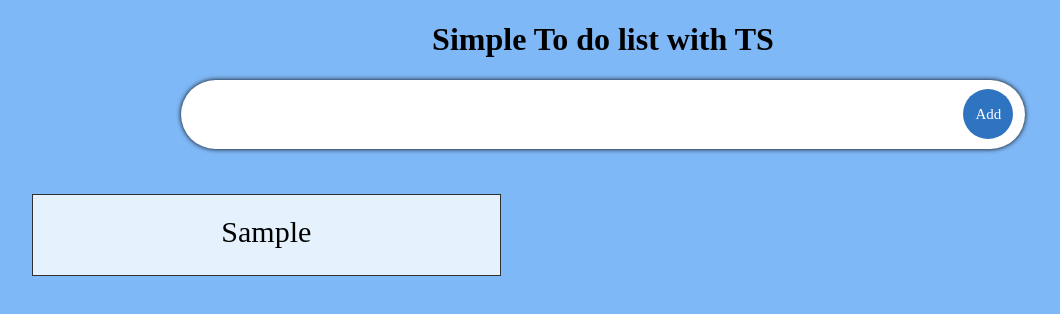
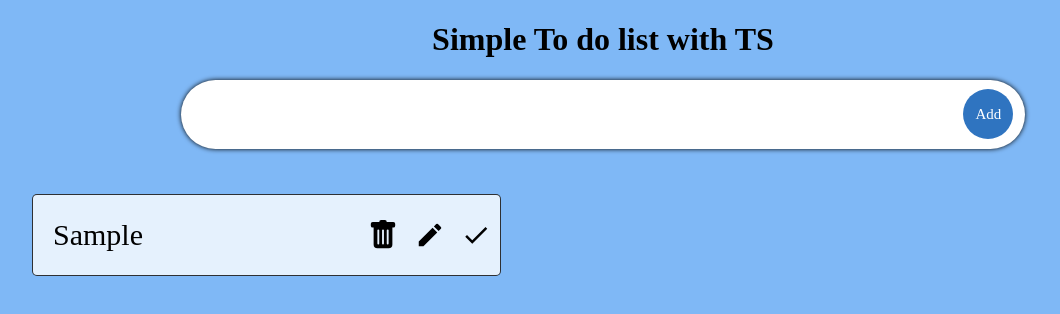
Before and after one commit to hazem237/TS-ToDoList-, a React (Create React App) app: page / in a window 1280 px wide. Both pictures are taken after typing "Sample" into the empty fields and a click on the button "Add". Shown: the top 314 px of the page, without its empty margins (37-1097 px from the left). Built offline with nearby package versions, Linux system fonts and the light colour scheme; a web font is replaced by a local one.

Commit message:
Add Task icons

```diff
--- a/package.json
+++ b/package.json
@@ -12,6 +12,7 @@
     "@types/react-dom": "^18.0.10",
     "react": "^18.2.0",
     "react-dom": "^18.2.0",
+    "react-icons": "^4.7.1",
     "react-scripts": "5.0.1",
     "typescript": "^4.9.4",
     "web-vitals": "^2.1.4"
--- a/src/components/SingleTask.tsx
+++ b/src/components/SingleTask.tsx
@@ -1,7 +1,11 @@
 import React from 'react'
 import { ToDoLIst } from '../Types/Types'
+import { FaBeer } from 'react-icons/fa';
+import 'react-icons/bs'
+import'./style/toDoList.css'
+import { BsFillTrashFill } from 'react-icons/bs';
+import{MdModeEditOutline, MdOutlineDone} from 'react-icons/md'
 
-import'./style/toDoList.css'
 type Prop = {
     toDoList:ToDoLIst[];
     setToDoList: React.Dispatch<React.SetStateAction<ToDoLIst[]>>;
@@ -12,7 +16,14 @@ export const SingleTask :React.FC<Prop> = ({toDoList ,setToDoList}:Prop) => {
    <div className='tasks_container'>
 
      {toDoList.map((task)=>(
-       <div className='task_container'>{task.title}</div>
+       <div className='task_container'>
+        {task.title}
+        <span className='task_icon_container'>
+         <BsFillTrashFill/>
+         <MdModeEditOutline/>
+         <MdOutlineDone/>
+        </span>
+       </div>
      ))}
 
    </div>
--- a/src/components/style/toDoList.css
+++ b/src/components/style/toDoList.css
@@ -59,9 +59,27 @@
     border: 1px solid rgba(0, 0, 0, 0.8);
     padding: 20px;
     font-size: 30px;
-    text-align: center;
     margin-top: 5px;
     margin-bottom: 5px;
     margin-left: 5px;
     margin-right: 5px;
+    display: flex;
+    justify-content: space-between;
+    align-items:center;
+    position: relative;
+    border-radius: 5px;
 }
+.task_icon_container
+{
+    height: 100%;
+    width: 30%;
+    display: flex;
+   justify-content: space-around;
+    align-items: center;
+    position: absolute;
+    right: 0;
+}
+.task_title
+{
+    margin-left: 10px;
+}
```
Also changed, not shown: 1 other file (tests, documents, lock files or other folders).
